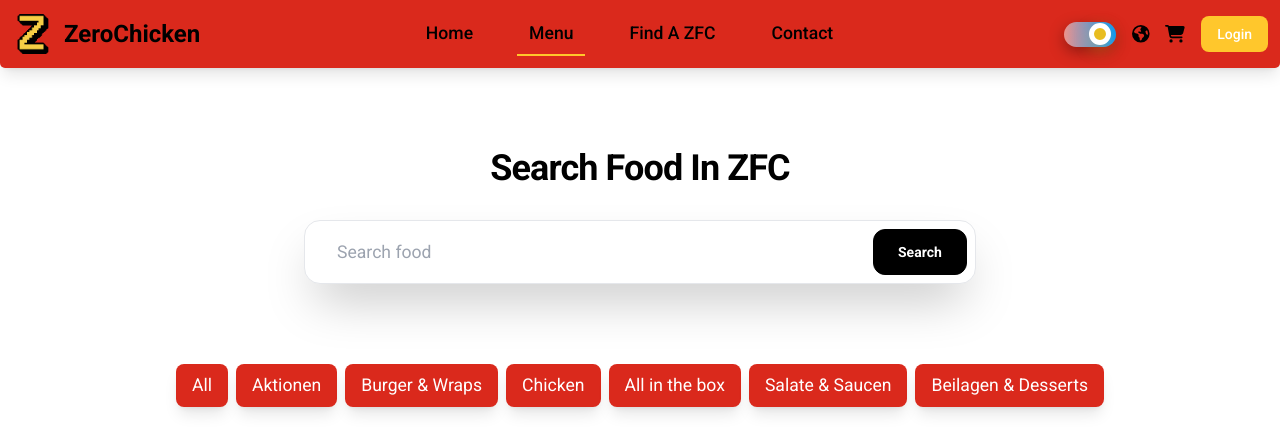
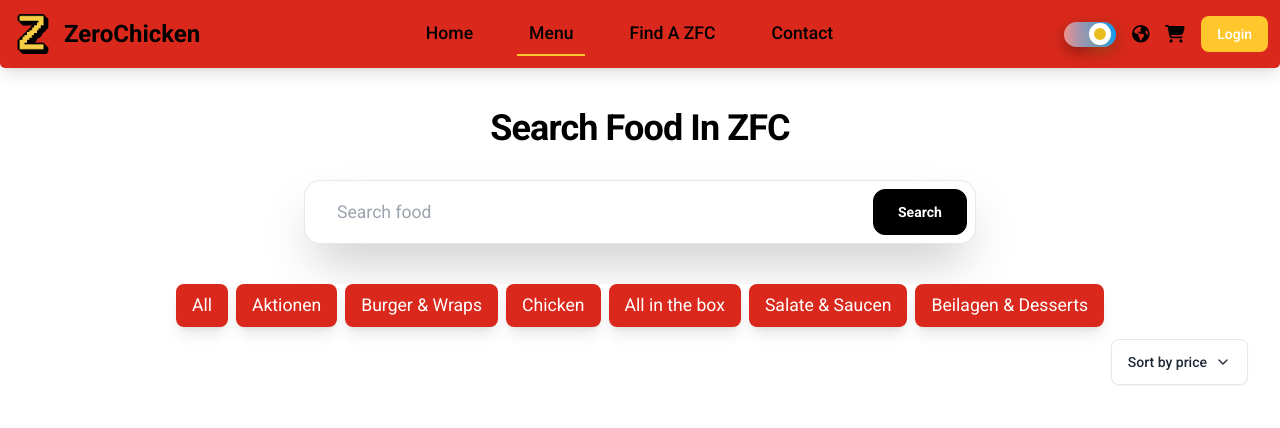
Before and after one commit to ChickenSoup269/React-Food-KFC, a React app in the folder Frontend/: page /menu in a window 1280 px wide. Shown: the top 428 px of the page. Built offline with nearby package versions, Linux system fonts and the light colour scheme; grey boxes are pictures that could not be loaded.

Commit message:
V11.3 App dropdown soft by price

```diff
--- /dev/null
+++ b/Frontend/src/components/Dropdown/softByPrice.js
@@ -0,0 +1,79 @@
+import React, { useState } from 'react';
+
+export default function SoftByPrice({ selectedSort, onSortChange }) {
+  const [isDropdownOpen, setIsDropdownOpen] = useState(false);
+
+  // Hàm để toggle dropdown
+  const toggleDropdown = () => {
+    setIsDropdownOpen((prev) => !prev);
+  };
+
+  // Hàm xử lý chọn sắp xếp
+  const handleSortChange = (order) => {
+    onSortChange(order); // Gọi hàm từ props để thông báo về lựa chọn mới
+    setIsDropdownOpen(false); // Đóng dropdown
+  };
+  return (
+    <div className="wrapper-soft-by-price">
+      <div className="hs-dropdown relative inline-flex mt-2">
+        <button
+          id="hs-dropdown-sort"
+          type="button"
+          className="hs-dropdown-toggle py-3 px-4 inline-flex items-center gap-x-2 text-sm font-medium rounded-lg border border-gray-200 bg-white text-gray-800 shadow-sm hover:bg-gray-50 focus:outline-none focus:bg-gray-50 disabled:opacity-50 disabled:pointer-events-none dark:bg-neutral-800 dark:border-neutral-700 dark:text-white dark:hover:bg-neutral-700 dark:focus:bg-neutral-700"
+          aria-haspopup="menu"
+          aria-expanded={isDropdownOpen}
+          onClick={toggleDropdown}
+        >
+          {selectedSort} {/* Hiển thị tên đã chọn */}
+          <svg
+            className={`hs-dropdown-open:rotate-180 size-4 transition-transform ${isDropdownOpen ? 'rotate-180' : ''}`}
+            xmlns="http://www.w3.org/2000/svg"
+            width="24"
+            height="24"
+            viewBox="0 0 24 24"
+            fill="none"
+            stroke="currentColor"
+            strokeWidth="2"
+            strokeLinecap="round"
+            strokeLinejoin="round"
+          >
+            <path d="m6 9 6 6 6-6" />
+          </svg>
+        </button>
+
+        {isDropdownOpen && (
+          <div
+            className="hs-dropdown-menu absolute left-0 top-full z-10 mt-2 w-full min-w-[8rem] origin-top-left rounded-lg bg-white shadow-md ring-1 ring-black ring-opacity-5 focus:outline-none dark:bg-neutral-800 dark:border dark:border-neutral-700"
+            role="menu"
+            aria-orientation="vertical"
+            aria-labelledby="hs-dropdown-sort"
+          >
+            <div className="p-1 space-y-0.5">
+              <a
+                className="flex items-center gap-x-3.5 py-2 px-3 rounded-lg text-sm text-gray-800 hover:bg-gray-100 focus:outline-none focus:bg-gray-100 dark:text-neutral-400 dark:hover:bg-neutral-700 dark:hover:text-neutral-300 dark:focus:bg-neutral-700"
+                href="#"
+                onClick={() => handleSortChange('priceAsc')}
+              >
+                Low to High
+              </a>
+              <a
+                className="flex items-center gap-x-3.5 py-2 px-3 rounded-lg text-sm text-gray-800 hover:bg-gray-100 focus:outline-none focus:bg-gray-100 dark:text-neutral-400 dark:hover:bg-neutral-700 dark:hover:text-neutral-300 dark:focus:bg-neutral-700"
+                href="#"
+                onClick={() => handleSortChange('priceDesc')}
+              >
+                High to Low
+              </a>
+              <a
+                className="flex items-center gap-x-3.5 py-2 px-3 rounded-lg text-sm text-gray-800 hover:bg-gray-100 focus:outline-none focus:bg-gray-100 dark:text-neutral-400 dark:hover:bg-neutral-700 dark:hover:text-neutral-300 dark:focus:bg-neutral-700"
+                href="#"
+                onClick={() => handleSortChange('sale')}
+              >
+                Sort by Sale
+              </a>
+            </div>
+          </div>
+        )}
+      </div>
+    </div>
+  );
+}
--- a/Frontend/src/components/Products/product-card.js
+++ b/Frontend/src/components/Products/product-card.js
@@ -1,4 +1,8 @@
 import React from 'react';
+import clsx from 'clsx';
+import styles from './products.scss';
+
+const cx = clsx.bind(styles);
 
 export default function ProductCard({ product }) {
   const originalPrice = parseFloat(product.price);
@@ -6,7 +10,7 @@
   const salePrice = originalPrice - (originalPrice * discountPercentage) / 100;
 
   return (
-    <div className="wrapper-product-card">
+    <div className={cx('wrapper-product-card')}>
       <div className="product-card mx-auto mt-11 w-46 transform overflow-hidden rounded-lg shadow-md duration-300 hover:scale-105 hover:shadow-lg">
         <div className="relative flex justify-center">
           {/* Product image */}
--- a/Frontend/src/components/Products/products.js
+++ b/Frontend/src/components/Products/products.js
@@ -264,7 +264,7 @@
       'https://www.kfc-suisse.ch/fileadmin/media/images/Produkte/All_in_the_Box/thumb_box_3er.png',
     name: '3er Box',
     description: 'Twist of flavor in every bite.',
-    price: '1.99',
+    price: '18.99',
     category: 'All in the box',
     size: ['s'],
     discount: 25,
--- a/Frontend/src/components/Products/products.scss
+++ b/Frontend/src/components/Products/products.scss
@@ -0,0 +1 @@
+// css products-card.js
--- a/Frontend/src/pages/menu/index.js
+++ b/Frontend/src/pages/menu/index.js
@@ -1,10 +1,11 @@
 import React, { useState } from 'react';
+import clsx from 'clsx';
 
-import clsx from 'clsx';
 import styles from './menu.scss';
 import products from '~/components/Products/products';
 import ProductCard from '~/components/Products/product-card';
 import CategoryButton from '~/components/Button/categoryButton';
+import SoftByPrice from '~/components/Dropdown/softByPrice';
 
 const cx = clsx.bind(styles);
 
@@ -12,6 +13,8 @@
   const [searchQuery, setSearchQuery] = useState('');
   const [filteredProducts, setFilteredProducts] = useState(products);
   const [activeCategory, setActiveCategory] = useState(null);
+  const [sortOrder, setSortOrder] = useState('default');
+  const [selectedSort, setSelectedSort] = useState('Sort by price');
 
   // Hàm xử lý khi thay đổi nội dung tìm kiếm
   const handleSearchChange = (event) => {
@@ -21,31 +24,79 @@
   // Hàm xử lý khi submit form tìm kiếm
   const handleSearchSubmit = (event) => {
     event.preventDefault();
-    filterProducts(searchQuery, activeCategory); // Thực hiện lọc dựa trên từ khóa tìm kiếm và danh mục
+    filterProducts(searchQuery, activeCategory);
   };
 
   // Hàm xử lý khi chọn danh mục
   const handleCategoryClick = (category) => {
-    setActiveCategory(category); // Cập nhật danh mục đang chọn
-    filterProducts(searchQuery, category); // Thực hiện lọc sản phẩm dựa trên danh mục và từ khóa tìm kiếm
+    setActiveCategory(category);
+    filterProducts(searchQuery, category);
   };
 
-  // Hàm lọc sản phẩm dựa trên từ khóa tìm kiếm và danh mục
+  // Hàm lọc sản phẩm
   const filterProducts = (query, category) => {
     const lowercasedQuery = query.toLowerCase();
     const filtered = products.filter((product) => {
-      const matchesCategory = !category || product.category === category; // Nếu không có danh mục, trả về tất cả
-      const matchesQuery = product.name.toLowerCase().includes(lowercasedQuery); // Kiểm tra từ khóa
-      return matchesCategory && matchesQuery;
+      const matchesCategory = !category || product.category === category;
+      const matchesQuery = product.name.toLowerCase().includes(lowercasedQuery);
+      const hasDiscount = product.discount > 0;
+
+      return matchesCategory && matchesQuery && hasDiscount;
     });
 
-    setFilteredProducts(filtered); // Cập nhật danh sách sản phẩm đã lọc
+    setFilteredProducts(filtered);
+
+    if (sortOrder !== 'default') {
+      sortProducts(filtered, sortOrder);
+    }
+  };
+
+  // Hàm xử lý sắp xếp sản phẩm
+  const handleSortChange = (order) => {
+    setSortOrder(order);
+    let sortText = '';
+
+    if (order === 'priceAsc') {
+      sortText = 'Low to High';
+    } else if (order === 'priceDesc') {
+      sortText = 'High to Low';
+    } else if (order === 'sale') {
+      sortText = 'Sort by Sale';
+    }
+
+    setSelectedSort(sortText);
+    sortProducts(filteredProducts, order);
+  };
+
+  // Hàm sắp xếp sản phẩm
+  const sortProducts = (productsToSort, order) => {
+    let sortedProducts = [...productsToSort];
+
+    switch (order) {
+      case 'priceAsc':
+        sortedProducts.sort(
+          (a, b) => parseFloat(a.price) - parseFloat(b.price)
+        );
+        break;
+      case 'priceDesc':
+        sortedProducts.sort(
+          (a, b) => parseFloat(b.price) - parseFloat(a.price)
+        );
+        break;
+      case 'sale':
+        sortedProducts.sort((a, b) => b.discount - a.discount);
+        break;
+      default:
+        break;
+    }
+
+    setFilteredProducts(sortedProducts);
   };
 
   return (
     <div className={cx('wrapper-menu-page')}>
       <div className="mx-auto max-w-7xl sm:px-6 lg:px-8">
-        <div className="relative isolate overflow-hidden px-6 py-20 text-center sm:px-16">
+        <div className="relative isolate overflow-hidden px-6 py-10 text-center sm:px-16">
           <p className="title-search-menu mx-auto max-w-2xl text-3xl font-bold tracking-tight sm:text-4xl">
             Search Food In ZFC
           </p>
@@ -85,7 +136,7 @@
               key="All"
               category="All"
               activeCategory={activeCategory}
-              onClick={() => handleCategoryClick(null)} // Trả về tất cả sản phẩm khi nhấn nút "All"
+              onClick={() => handleCategoryClick(null)}
             />
             {Array.from(
               new Set(products.map((product) => product.category))
@@ -94,14 +145,22 @@
                 key={category}
                 category={category}
                 activeCategory={activeCategory}
-                onClick={() => handleCategoryClick(category)} // Thực hiện lọc sản phẩm theo danh mục
+                onClick={() => handleCategoryClick(category)}
               />
             ))}
           </div>
         </div>
 
-        {/* Phần hiển thị sản phẩm */}
-        <div className="grid grid-cols-1 sm:grid-cols-2 md:grid-cols-4 gap-8 mt-8 mb-10">
+        {/* Dropdown cho sắp xếp */}
+        <div className="flex justify-end">
+          <SoftByPrice
+            selectedSort={selectedSort}
+            onSortChange={handleSortChange}
+          />
+        </div>
+
+        {/* Hiển thị danh sách sản phẩm */}
+        <div className="product-list grid grid-cols-1 sm:grid-cols-2 md:grid-cols-3 lg:grid-cols-4 gap-4">
           {filteredProducts.map((product) => (
             <ProductCard key={product.id} product={product} />
           ))}
--- a/Frontend/src/pages/menu/menu.scss
+++ b/Frontend/src/pages/menu/menu.scss
@@ -1,5 +1,3 @@
-.wrapper-menu-page {
-}
 .title-search-menu {
   color: var(--activeText);
 }
```
